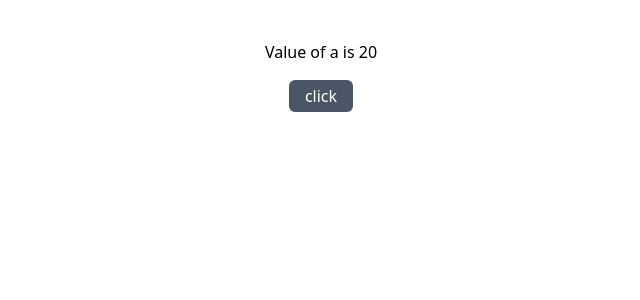
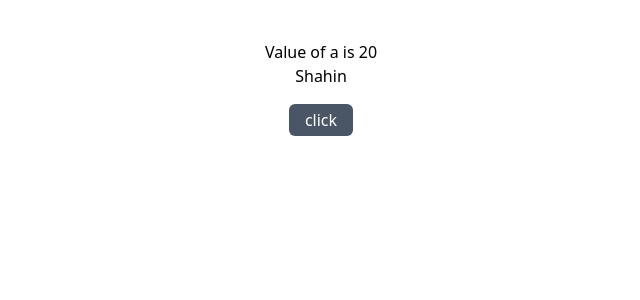
Before and after one commit to shahinchowdory02/React_Function_Sher3001, a React (Vite) app: page / in a window 1280 px wide. Shown: the top 300 px of the page, without its empty margins (319-959 px from the left). Built offline with nearby package versions, Linux system fonts and the light colour scheme.

Commit message:
14 02 2026

```diff
--- a/src/App.jsx
+++ b/src/App.jsx
@@ -99,15 +99,25 @@ import React, { use, useState } from "react";
 const App = () => {
   const [a, setA] = useState(20);
 
+  const [username, setUsername] = useState("Shahin");
+
+  // function changeA() {
+  //   setA(30);
+  //   console.log(a);
+  // }
+
   function changeA() {
-    setA(30);
-    console.log(a);
+    setA((prev) => prev + 1);
+    setUsername("Rovin");
   }
 
   return (
     <div>
       <div className="m-auto max-w-7xl text-center mt-10">
-        <h1> Value of a is {a} </h1>
+        <h1>
+          Value of a is {a} <br /> {username}
+        </h1>
+
         <button
           className="bg-gray-600 text-white px-4 py-1 rounded-md mt-4"
           onClick={changeA}
```
